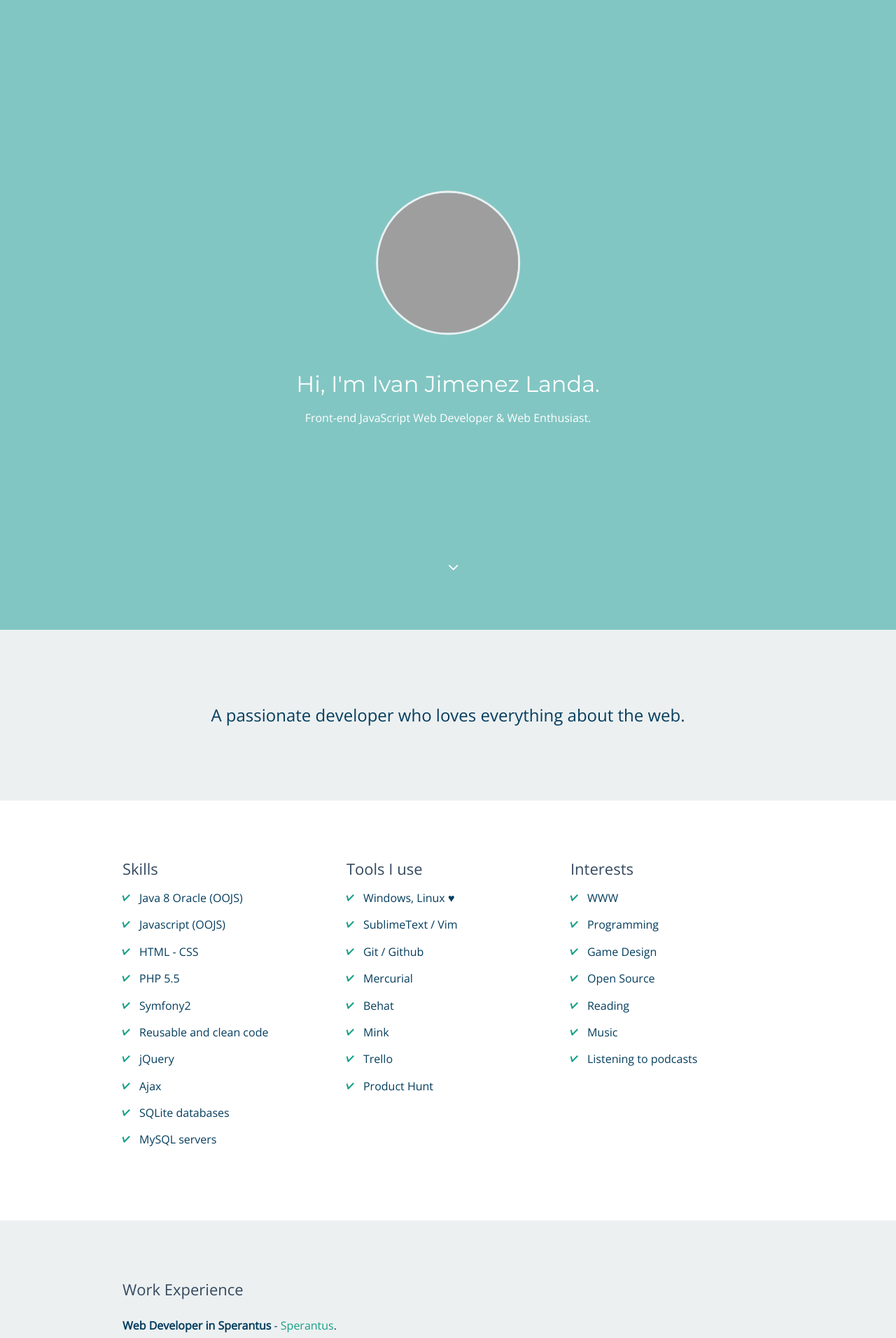
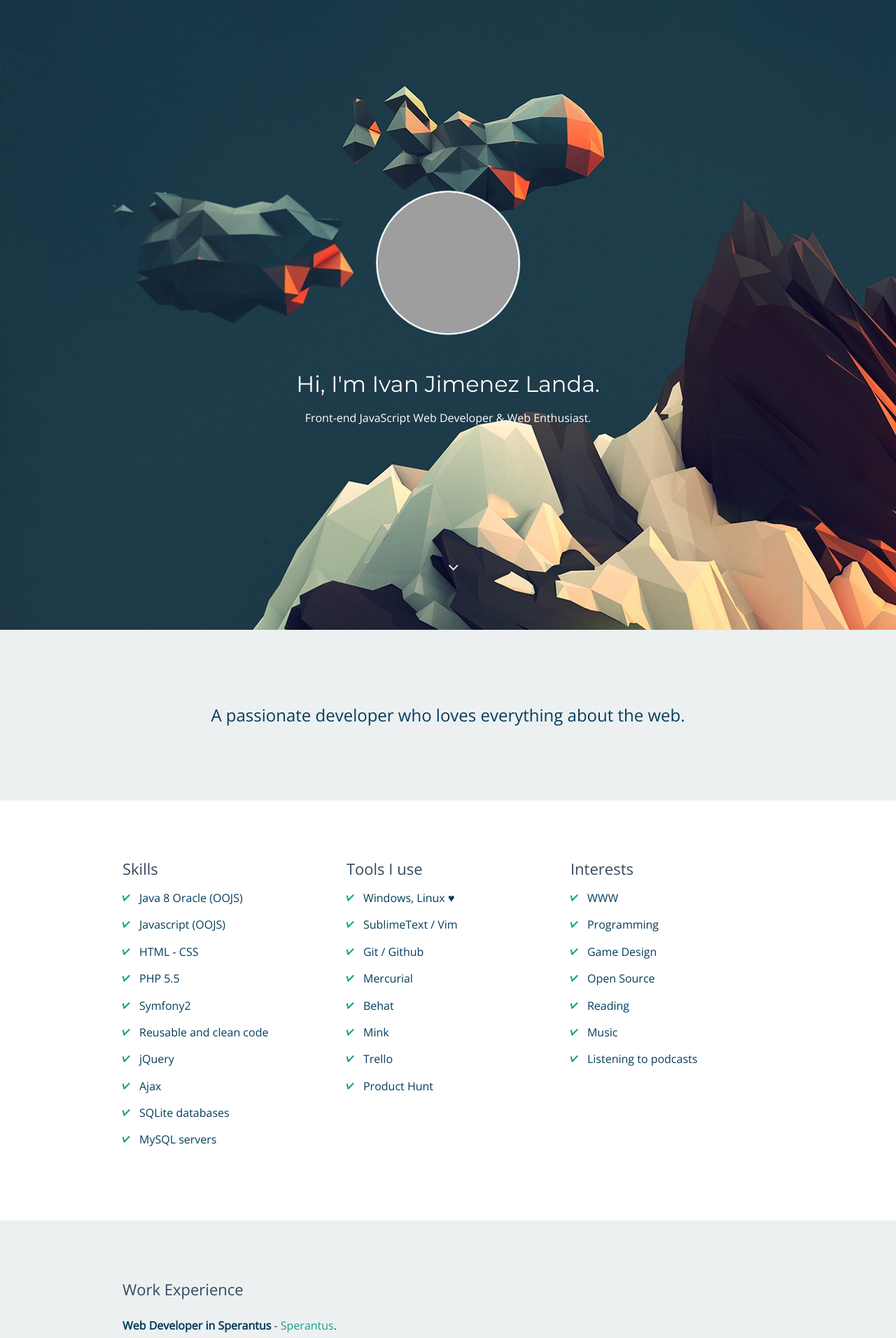
Before and after one commit to Necronexuz/Ivanjimenez.github.io, a Jekyll site: the page built from index.html, in a window 1280 px wide. Shown: the top 1912 px of the page at 70% size. Built offline with Jekyll 4.4.1, drawn with Linux system fonts in a browser that asks for light colours; nearby versions of some CDN libraries; Markdown is read by kramdown in place of the engine named in the settings; grey boxes are pictures that could not be loaded.

Commit message:
Update style.css

```diff
--- a/css/style.css
+++ b/css/style.css
@@ -409,7 +409,7 @@ img {
 .hero {
   position: relative;
   height: 100%;
-  background-image: url("img/back.jpg");
+  background-image: url("../img/back.jpg");
   background-color: #82C6C3; }
   .hero .to-bottom {
     position: absolute;
```
